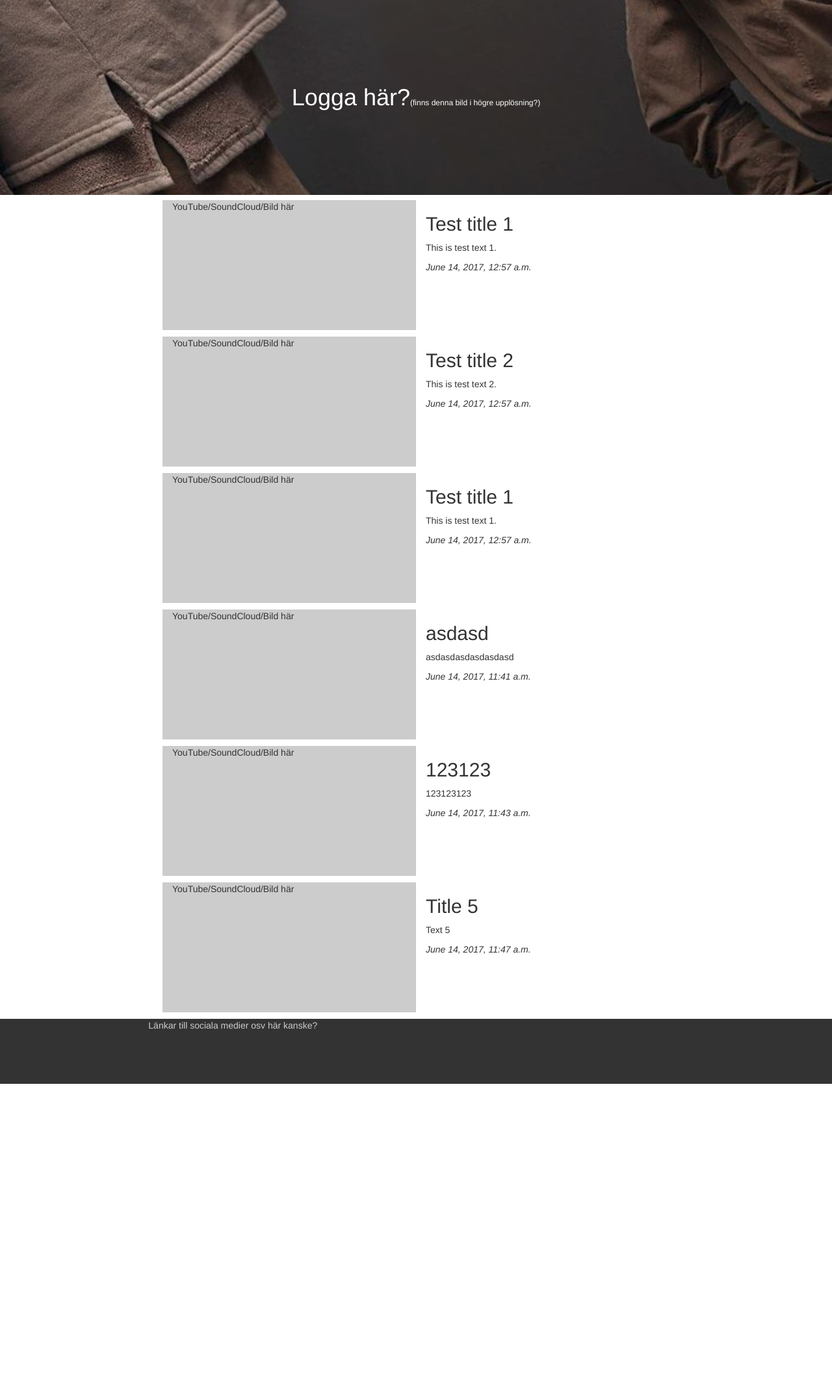
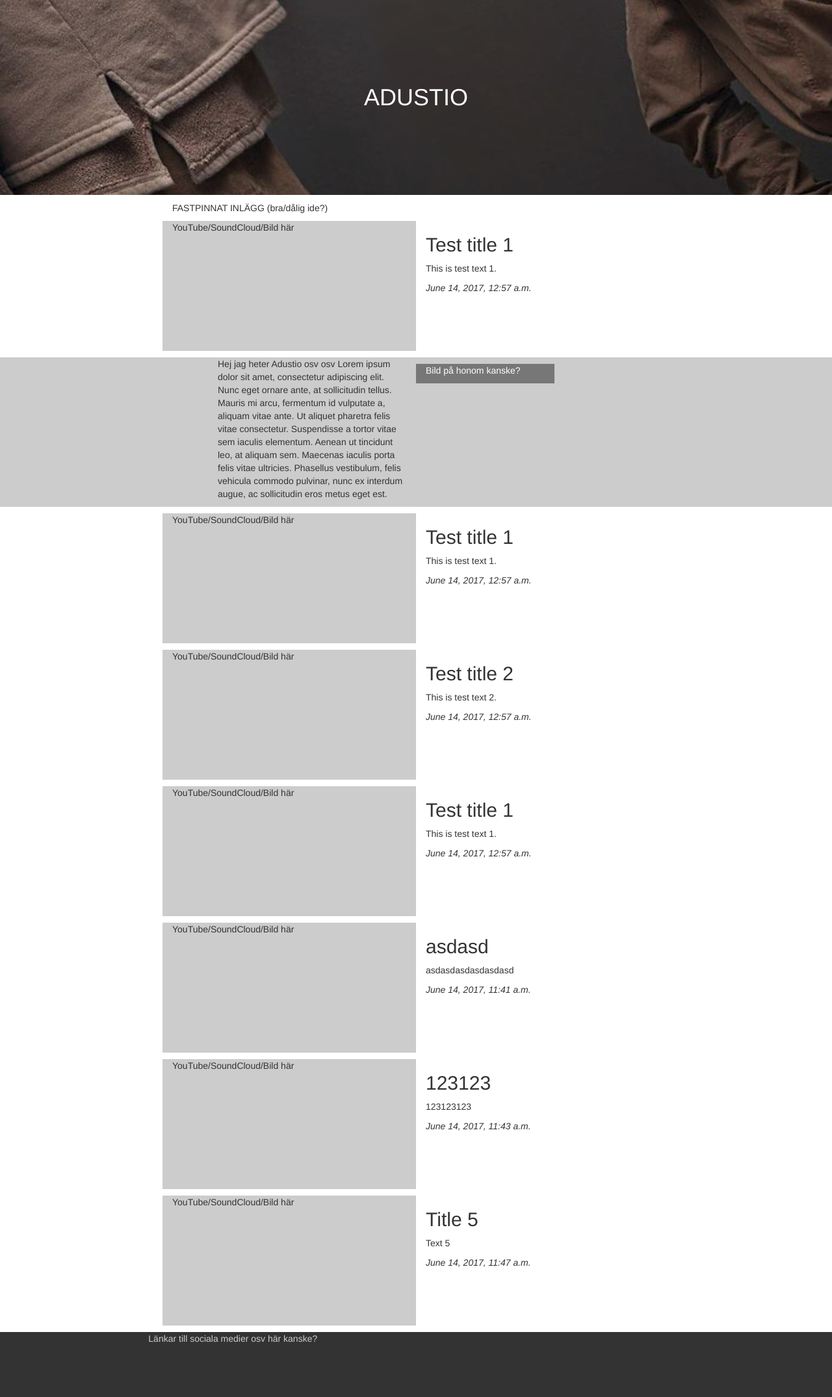
Before and after one commit to simontollstern/Adustio, a Django app: page / in a window 1280 px wide. Shown: the whole page at 65% size. Before the commit the page ends 1668 px from the top, so only its background shows below. Run offline with Django 3.2, Linux system fonts and the light colour scheme; data comes from the database, SQL or seed files in the repository; some libraries are stand-ins or nearby versions.

Commit message:
Added some things to layout

```diff
--- a/Blog/static/style.css
+++ b/Blog/static/style.css
@@ -15,6 +15,10 @@
   font-size: 12px;
 }
 
+.about{
+  background-color: #ccc;
+}
+
 .footer{
   background-color: #333;
   color: #ccc;
--- a/Blog/templates/_header.html
+++ b/Blog/templates/_header.html
@@ -2,7 +2,7 @@
 <html>
   <head>
     <meta charset="utf-8">
-    <title>Adustio</title>
+    <title>ADUSTIO</title>
 
     <link rel="stylesheet" href="https://maxcdn.bootstrapcdn.com/bootstrap/3.3.7/css/bootstrap.min.css"
      integrity="sha384-BVYiiSIFeK1dGmJRAkycuHAHRg32OmUcww7on3RYdg4Va+PmSTsz/K68vbdEjh4u" crossorigin="anonymous" />
@@ -14,7 +14,7 @@
     <div class="container-fluid banner">
       <div class="row">
         <div class="col-sm-12">
-          <h1>Logga här?<span>(finns denna bild i högre upplösning?)</span></h1>
+          <h1>ADUSTIO</h1>
         </div>
       </div>
     </div>
--- a/Blog/templates/index.html
+++ b/Blog/templates/index.html
@@ -1,5 +1,34 @@
 {% include '_header.html' %}
 
+  <div class="container">
+    {% for post in posts|slice:":1" %}
+      <div class="row" style="margin-top:10px">
+        <div class="col-sm-4 col-sm-offset-2">
+          <p>FASTPINNAT INLÄGG (bra/dålig ide?)</p>
+        </div>
+      </div>
+      <div class="row" style="margin-bottom:10px">
+        <div class="col-sm-4 col-sm-offset-2" style="background-color:#ccc;height:200px;">
+          <p>YouTube/SoundCloud/Bild här</p>
+        </div>
+        <div class="col-sm-4">
+          <h2>{{ post.title }}</h2>
+          <p>{{ post.text }}</p>
+          <i>{{ post.date }}</i>
+        </div>
+      </div>
+    {% endfor %}
+  </div>
+  <div class="container-fluid about" style="margin-bottom:10px">
+    <div class="row">
+      <div class="col-sm-3 col-sm-offset-3">
+        <p>Hej jag heter Adustio osv osv Lorem ipsum dolor sit amet, consectetur adipiscing elit. Nunc eget ornare ante, at sollicitudin tellus. Mauris mi arcu, fermentum id vulputate a, aliquam vitae ante. Ut aliquet pharetra felis vitae consectetur. Suspendisse a tortor vitae sem iaculis elementum. Aenean ut tincidunt leo, at aliquam sem. Maecenas iaculis porta felis vitae ultricies. Phasellus vestibulum, felis vehicula commodo pulvinar, nunc ex interdum augue, ac sollicitudin eros metus eget est.</p>
+      </div>
+      <div class="col-sm-2" style="background-color:#777;color:#fff;margin-top:10px;">
+        <p>Bild på honom kanske?</p>
+      </div>
+    </div>
+  </div>
   <div class="container">
     {% for post in posts %}
       <div class="row" style="margin-bottom:10px">
```
